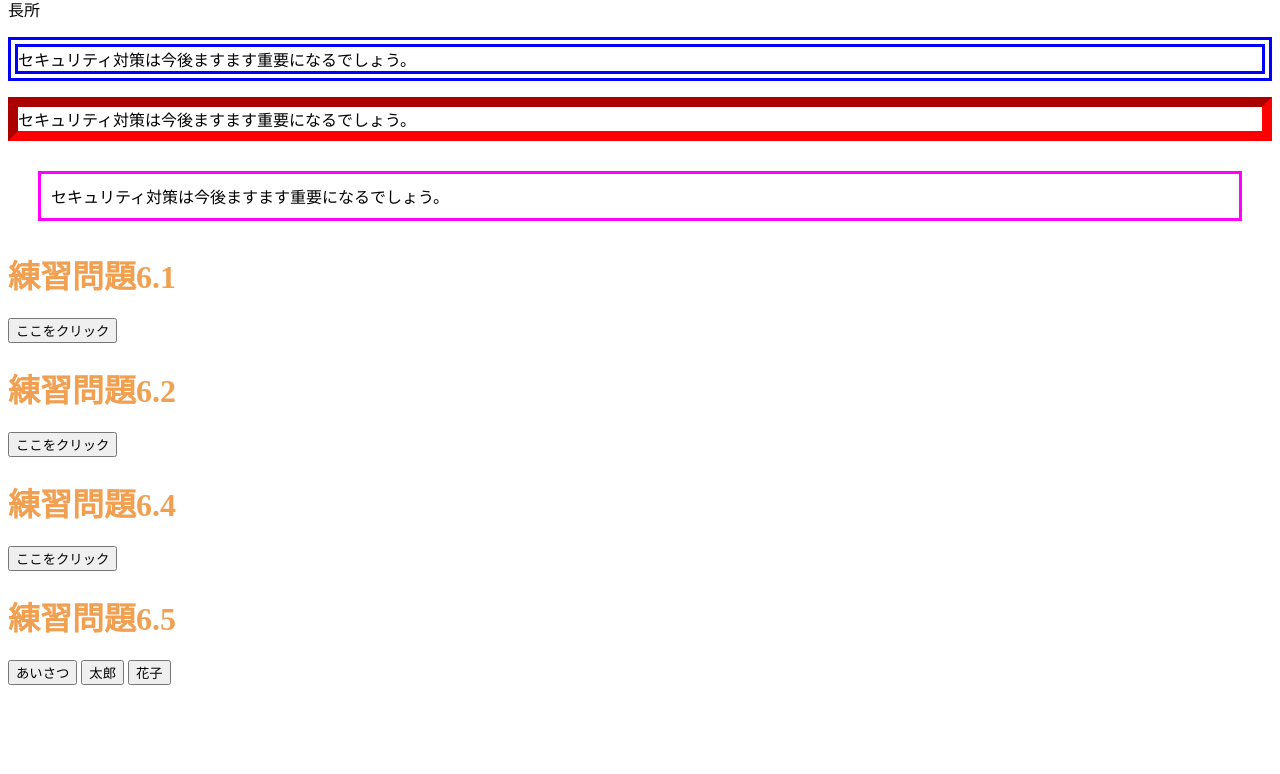
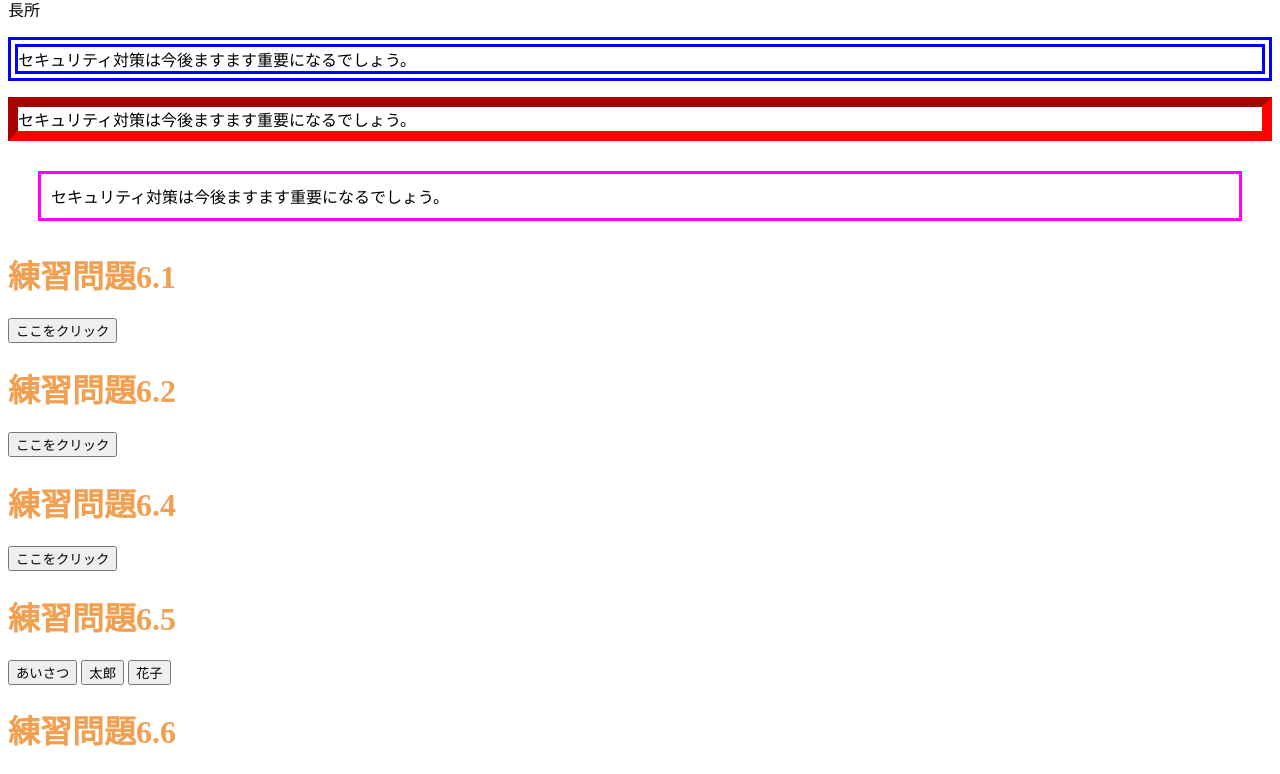
Before and after one commit to Ryomiyamo/web2024-2, a plain HTML site: page index.html in a window 1280 px wide. Shown: the part 462-1236 px from the top of the page. Before the commit the page ends 1155 px from the top, so only its background shows below. Drawn offline with Linux system fonts and the light colour scheme.

Commit message:
Update index.html

```diff
--- a/index.html
+++ b/index.html
@@ -58,6 +58,7 @@
    <input type="button" value="あいさつ" onclick="sayhello65();">
    <input type="button" value="太郎" onclick="taro65();">
    <input type="button" value="花子" onclick="hanako65();">
+ <h1>練習問題6.6</h1>
 
  </body>
 </html>
```
